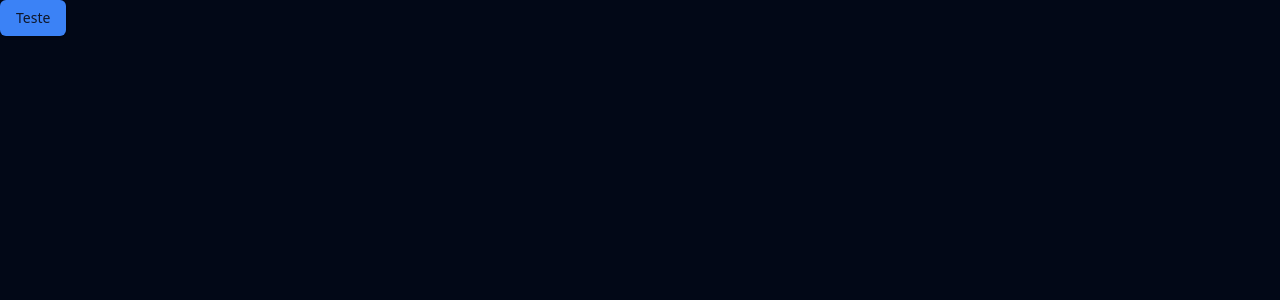
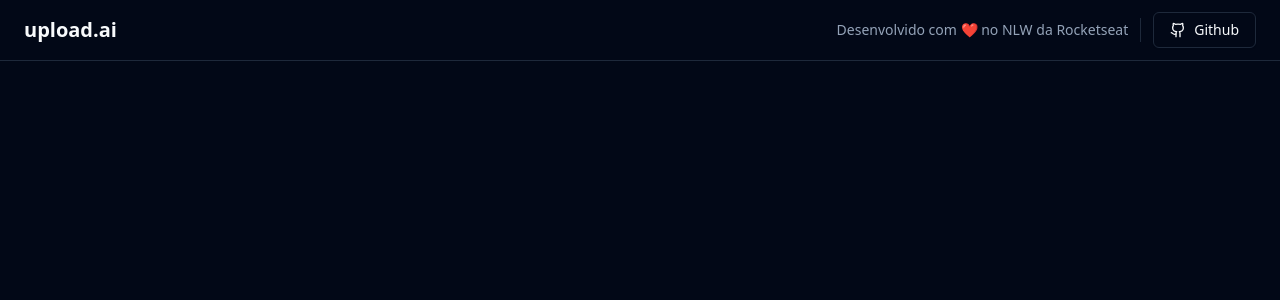
Before and after one commit to lalsilva/nlw-ia-upload-ai-web, a React (Vite) app: page / in a window 1280 px wide. Shown: the top 300 px of the page. Built offline with nearby package versions, Linux system fonts and the light colour scheme.

Commit message:
Desenvolvimento do cabeçalho.

```diff
--- a/package.json
+++ b/package.json
@@ -11,9 +11,11 @@
   },
   "dependencies": {
     "@radix-ui/react-icons": "^1.3.0",
+    "@radix-ui/react-separator": "^1.0.3",
     "@radix-ui/react-slot": "^1.0.2",
     "class-variance-authority": "^0.7.0",
     "clsx": "^2.0.0",
+    "lucide-react": "^0.276.0",
     "react": "^18.2.0",
     "react-dom": "^18.2.0",
     "tailwind-merge": "^1.14.0",
--- a/src/App.tsx
+++ b/src/App.tsx
@@ -1,7 +1,24 @@
+import { Github } from "lucide-react";
 import { Button } from "./components/ui/button";
+import { Separator } from "./components/ui/separator";
 
 export function App() {
   return (
-    <Button>Teste</Button>
+    <div className="min-h-screen flex flex-col">
+      <div className="px-6 py-3 flex items-center justify-between border-b">
+        <h1 className="text-xl font-bold">upload.ai</h1>
+
+        <div className="flex items-center gap-3">
+          <span className="text-sm text-muted-foreground">
+            Desenvolvido com ❤️ no NLW da Rocketseat
+          </span>
+          <Separator orientation="vertical" className="h-6" />
+          <Button variant="outline">
+            <Github className="w-4 h-4 mr-2" />
+            Github
+          </Button>
+        </div>
+      </div>
+    </div>
   );
 }
```
Also changed, not shown: 1 other file (tests, documents, lock files or other folders).
